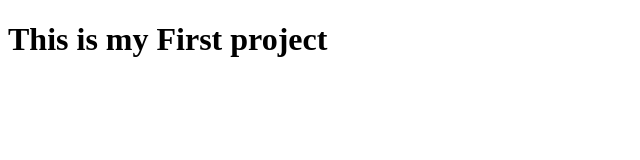
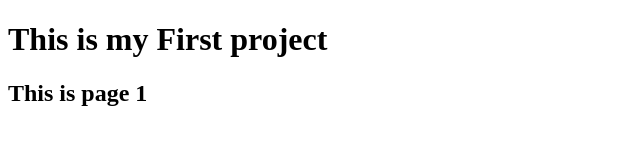
Before and after one commit to Tinuranjen/SampleProject2, a plain HTML site: page index.html in a window 1280 px wide. Shown: the whole page, without its empty margins (0-640 px from the left). Drawn offline with Linux system fonts and the light colour scheme.

Commit message:
page changed to 1

```diff
--- a/index.html
+++ b/index.html
@@ -7,6 +7,7 @@
 </head>
 <body>
     <h1>This is my First project</h1>
+    <h2>This is page 1</h2>
 
 </body>
 </html>
```
